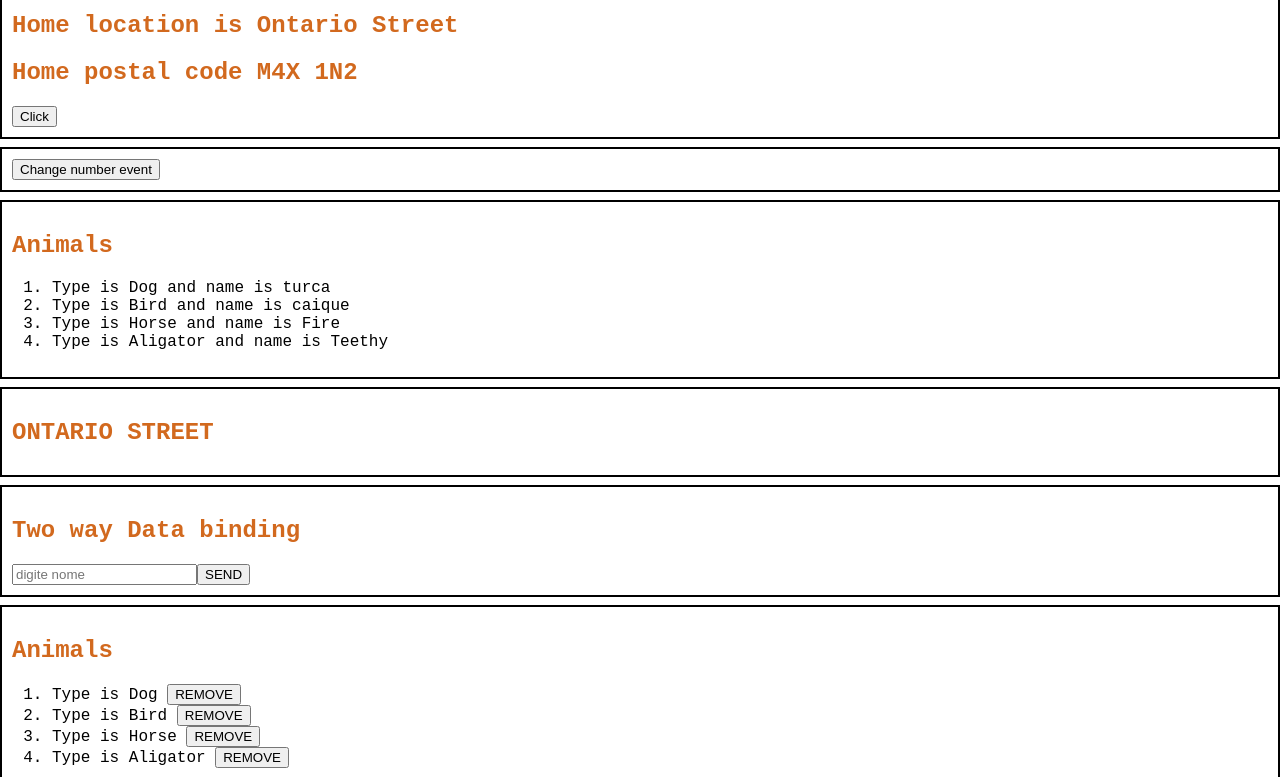
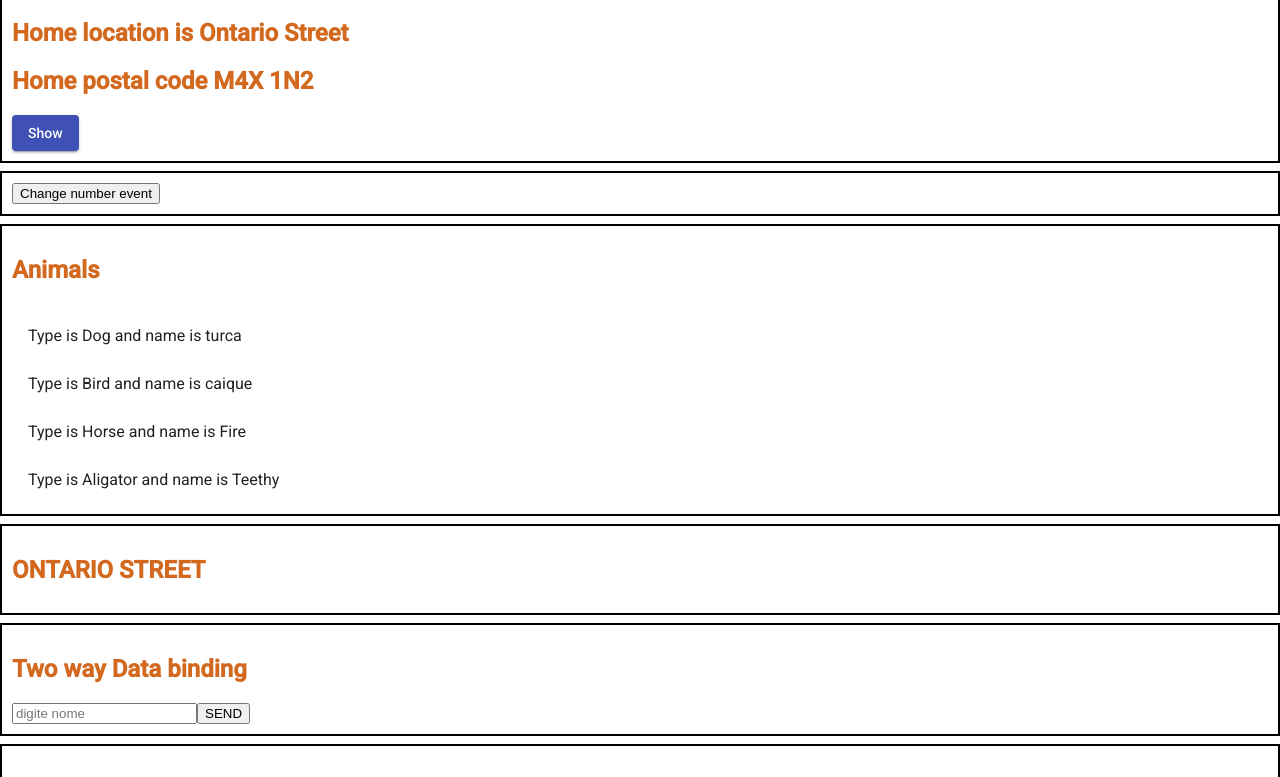
Before and after one commit to rmc3408/Angular, an Angular app in the folder momentos/: page / in a window 1280 px wide. Shown: the part 474-1251 px from the top of the page. Built offline with nearby package versions, Linux system fonts and the light colour scheme.

Commit message:
Material UI

```diff
--- a/momentos/angular.json
+++ b/momentos/angular.json
@@ -27,6 +27,7 @@
               "src/assets"
             ],
             "styles": [
+              "./node_modules/@angular/material/prebuilt-themes/indigo-pink.css",
               "src/styles.css"
             ],
             "scripts": []
@@ -94,6 +95,7 @@
               "src/assets"
             ],
             "styles": [
+              "./node_modules/@angular/material/prebuilt-themes/indigo-pink.css",
               "src/styles.css"
             ],
             "scripts": []
--- a/momentos/package.json
+++ b/momentos/package.json
@@ -11,10 +11,12 @@
   "private": true,
   "dependencies": {
     "@angular/animations": "~13.0.0-next.0",
+    "@angular/cdk": "^13.3.9",
     "@angular/common": "~13.0.0-next.0",
     "@angular/compiler": "~13.0.0-next.0",
     "@angular/core": "~13.0.0-next.0",
     "@angular/forms": "~13.0.0-next.0",
+    "@angular/material": "^13.3.9",
     "@angular/platform-browser": "~13.0.0-next.0",
     "@angular/platform-browser-dynamic": "~13.0.0-next.0",
     "@angular/router": "~13.0.0-next.0",
--- a/momentos/src/app/components/trainning/trainning.component.html
+++ b/momentos/src/app/components/trainning/trainning.component.html
@@ -25,7 +25,7 @@
   <h2>Home location is {{ streetName }}</h2>
   <h2>Home postal code {{ postalCode }}</h2>
 
-  <button (click)="toogleMessage()">Click</button>
+  <button mat-raised-button color="primary" (click)="toogleMessage()">Show</button>
   <h2 *ngIf="isToggleMessage">Message showing by toogle</h2>
 </div>
 
@@ -37,9 +37,9 @@
 <!-- List of rendering -->
 <div class="block-topic">
   <h2>Animals</h2>
-  <ol>
-    <li *ngFor="let animal of listAnimals">Type is {{ animal.type }} and name is {{ animal.name }}</li>
-  </ol>
+  <mat-list>
+    <mat-list-item *ngFor="let animal of listAnimals">Type is {{ animal.type }} and name is {{ animal.name }}</mat-list-item>
+  </mat-list>
 </div>
 
 <!-- Transforming Data Using Pipes -->
@@ -61,10 +61,10 @@
 
 <div class="block-topic">
   <h2>Animals</h2>
-  <ol>
-    <li *ngFor="let animal of listAnimals">
+  <mat-list>
+    <mat-list-item *ngFor="let animal of listAnimals">
       Type is {{ animal.type }}
-      <button (click)="removeAnimal(animal)">REMOVE</button>
-    </li>
-  </ol>
+      <button mat-flat-button color="warn" (click)="removeAnimal(animal)">REMOVE</button>
+    </mat-list-item>
+  </mat-list>
 </div>
--- a/momentos/src/app/components/trainning/trainning.component.ts
+++ b/momentos/src/app/components/trainning/trainning.component.ts
@@ -13,7 +13,7 @@
 @Component({
   selector: 'app-trainning',
   templateUrl: './trainning.component.html',
-  styleUrls: ['./trainning.component.css']
+  styleUrls: ['./trainning.component.css'],
 })
 export class TrainningComponent implements OnInit {
   public readonly streetName: string = 'Ontario Street'
--- a/momentos/src/index.html
+++ b/momentos/src/index.html
@@ -6,6 +6,9 @@
   <base href="/">
   <meta name="viewport" content="width=device-width, initial-scale=1">
   <link rel="icon" type="image/x-icon" href="favicon.ico">
+  <link rel="preconnect" href="https://fonts.gstatic.com">
+  <link href="https://fonts.googleapis.com/css2?family=Roboto:wght@300;400;500&display=swap" rel="stylesheet">
+  <link href="https://fonts.googleapis.com/icon?family=Material+Icons" rel="stylesheet">
 </head>
 <body>
   <app-root></app-root>
--- a/momentos/src/styles.css
+++ b/momentos/src/styles.css
@@ -1,10 +1,7 @@
 /* You can add global styles to this file, and also import other style files */
 
-body {
-  margin: 0;
-  padding: 0;
-  font-family:'Courier New', Courier, monospace;
-}
+html, body { height: 100%; }
+body { margin: 0; font-family: Roboto, "Helvetica Neue", sans-serif; }
 
 a {
   font-size: 2rem;
```
Also changed, not shown: momentos/src/app/app.module.ts (+7 -1 lines), momentos/src/app/components/trainning/trainning.component.css (line endings or trailing spaces), 1 other file (tests, documents, lock files or other folders).
